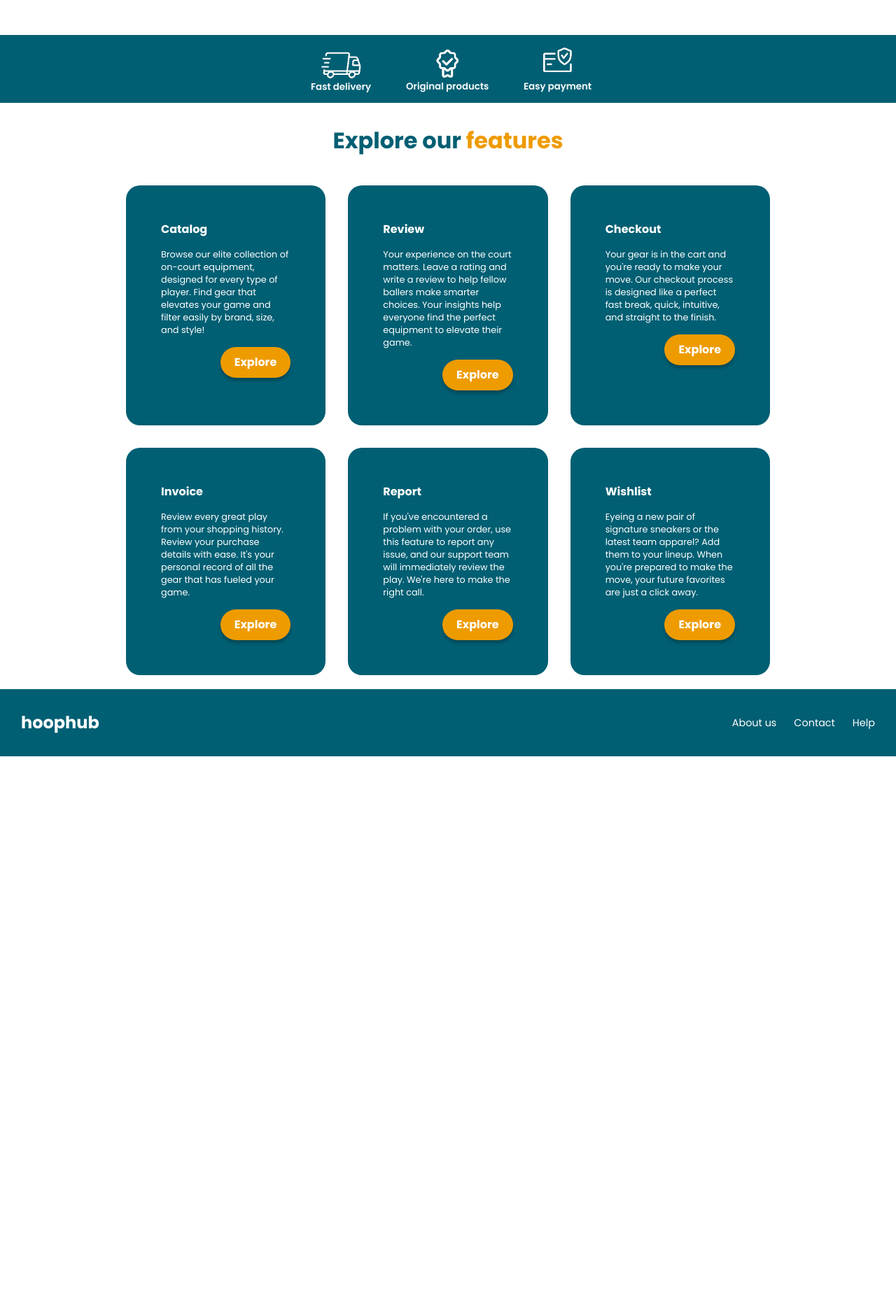
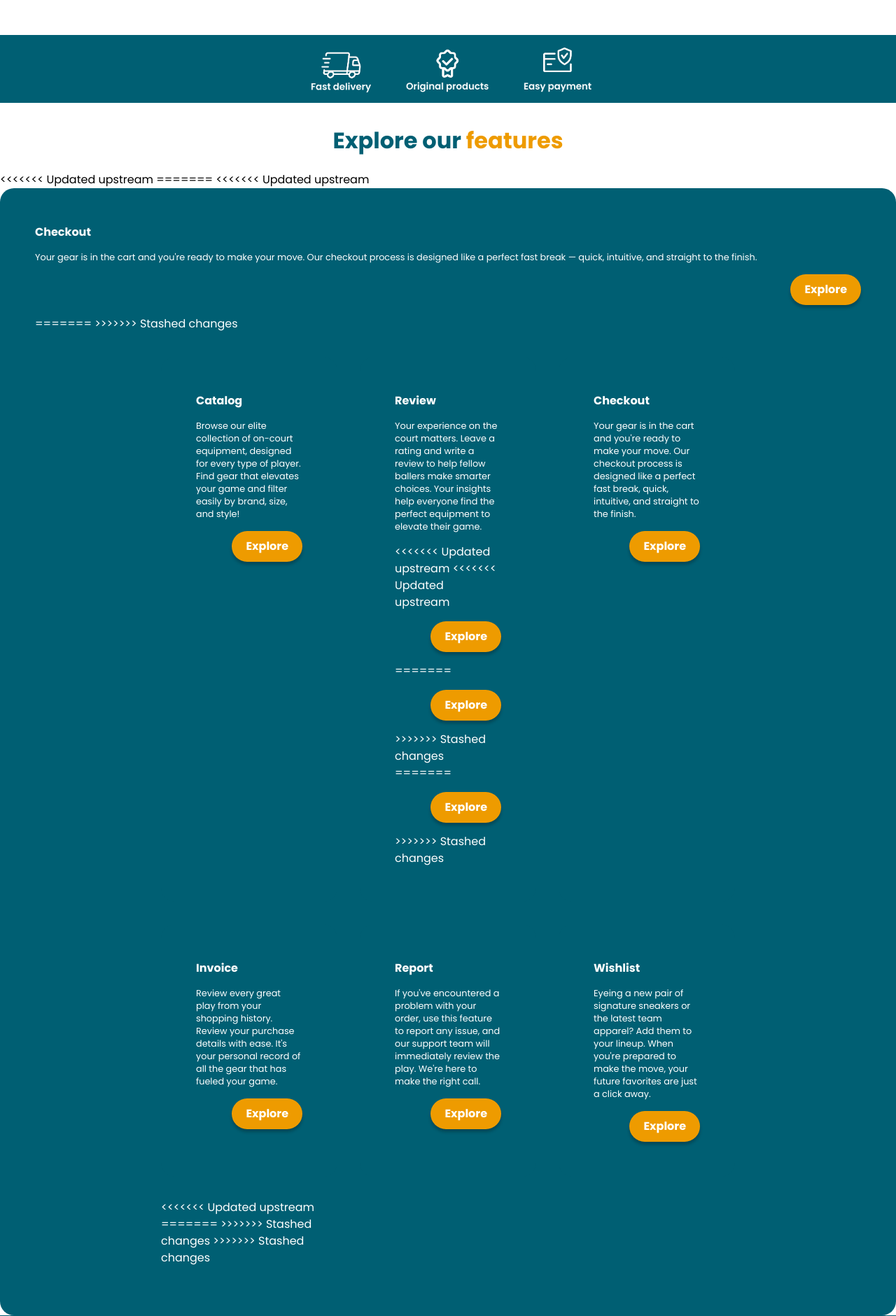
Before and after one commit to pbp-kelompok-b07/hoophub, a Django app: template main/templates/main.html in a window 1280 px wide. Shown: the part 870-2751 px from the top of the page at 70% size. Before the commit the page ends 1951 px from the top, so only its background shows below. Run offline with Django 5.2, Linux system fonts and the light colour scheme; the template is opened without the code that fills it, so the values that code supplies are empty; parts of the project's set-up code (start-up, migrations or seed data) failed here and were passed over; some libraries are stand-ins or nearby versions.

Commit message:
save local changes before merge

```diff
--- a/main/templates/main.html
+++ b/main/templates/main.html
@@ -109,6 +109,21 @@
         </div>
     </div>
 
+<<<<<<< Updated upstream
+=======
+<<<<<<< Updated upstream
+    <!-- Checkout -->
+    <div class="features-card">
+        <div class="features-content">
+        <div class="features-title">
+            <span>Checkout</span>
+        </div>
+        <div class="features-detail">
+            <span>Your gear is in the cart and you're ready to make your move. Our checkout process is designed like a perfect fast break — quick, intuitive, and straight to the finish.</span>
+        </div>
+        <a href="/" class="explore-button">Explore</a>
+=======
+>>>>>>> Stashed changes
     <div class="features">
         <div class="grid grid-cols-1 md:grid-cols-3 gap-8 px-4 md:px-20">
 
@@ -132,7 +147,15 @@
                     <div class="features-detail">
                         <span>Your experience on the court matters. Leave a rating and write a review to help fellow ballers make smarter choices. Your insights help everyone find the perfect equipment to elevate their game.</span>
                     </div>
+<<<<<<< Updated upstream
+<<<<<<< Updated upstream
                     <a href="{% url 'review:show_review' %}" class="explore-button">Explore</a>
+=======
+                     <a href="/{% comment %}{% url 'review:show_review' %}{% endcomment %}" class="explore-button">Explore</a>
+>>>>>>> Stashed changes
+=======
+                     <a href="/{% comment %}{% url 'review:show_review' %}{% endcomment %}" class="explore-button">Explore</a>
+>>>>>>> Stashed changes
                 </div>
             </div>
 
@@ -184,6 +207,10 @@
                 </div>
             </div>
 
+<<<<<<< Updated upstream
+=======
+>>>>>>> Stashed changes
+>>>>>>> Stashed changes
         </div>
     </div>
 </main>
```
Also changed, not shown: report/migrations/0003_initial.py (added), review/migrations/0001_initial.py (deleted).
